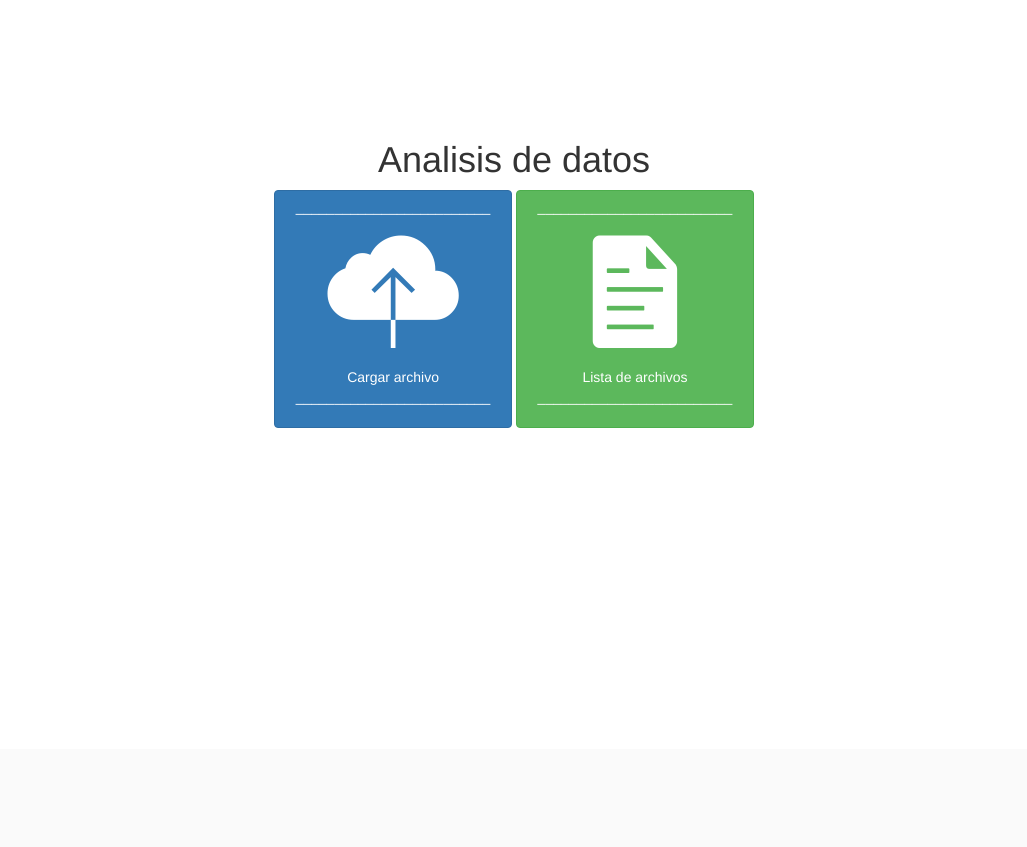
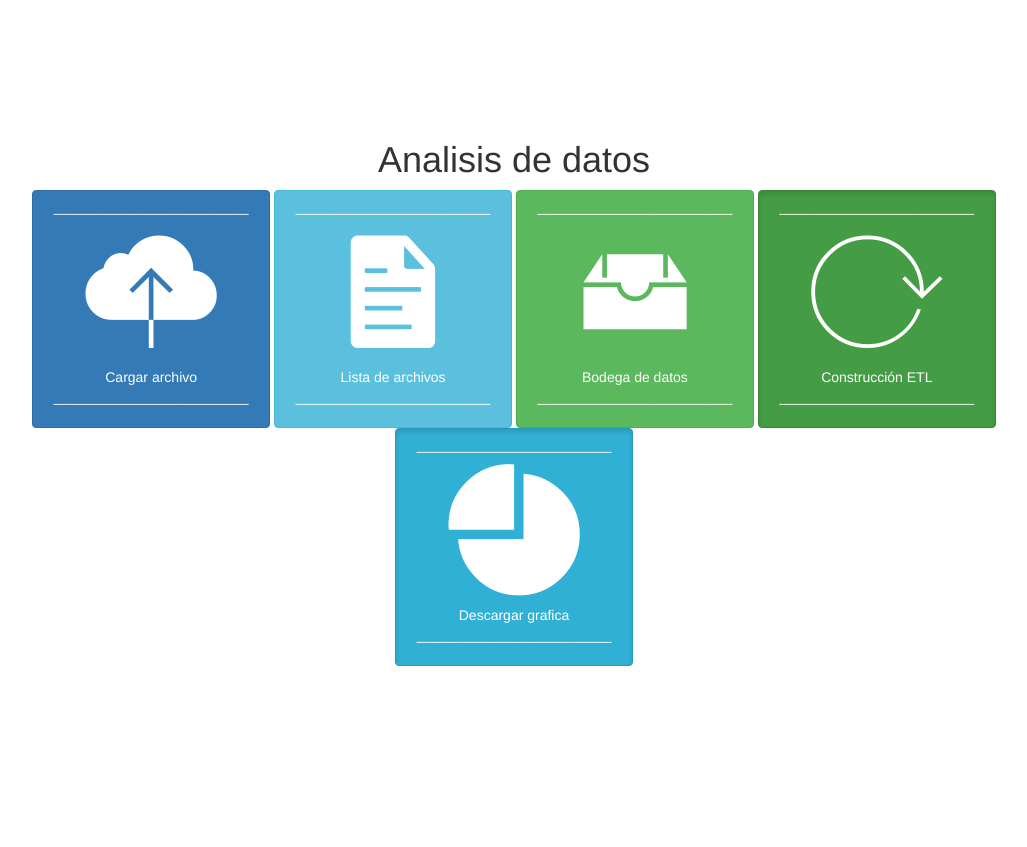
Before and after one commit to edwar/Cognos, a Django app: page /analisis/inicio/ in a window 1280 px wide. Shown: the part 51-898 px from the top of the page, without its empty margins (126-1153 px from the left). Before the commit the page ends 479 px from the top, so only its background shows below. Run offline with Django 3.2, Linux system fonts and the light colour scheme; parts of the project's set-up code (start-up, migrations or seed data) failed here and were passed over; some libraries are stand-ins or nearby versions.

Commit message:
Ultima carga

```diff
--- a/apps/analisis/templates/analisis.html
+++ b/apps/analisis/templates/analisis.html
@@ -17,7 +17,7 @@ Analisis
             <i class="ion ion-ios-cloud-upload"></i><br/>
             Cargar archivo <br>_________________________
         </a>
-        <a href="/analisis/archivos/" class="btn btn-sq-lg btn-success">
+        <a href="/analisis/archivos/" class="btn btn-sq-lg btn-info">
           _________________________ <br>
           <i class="ion ion-document-text"></i><br/>
           Lista de archivos<br>_________________________
@@ -33,11 +33,23 @@ Analisis
                <i class="ion ion-ios-people"></i><br/>
                Usuarios <br>_________________________
             </a>
-            <a href="/analisis/etl/" class="btn btn-sq-lg btn-success active">
-               _________________________ <br>
-               <i class="ion ion-ios-analytics"></i><br/>
-               ETL <br>_________________________
-            </a>
+        {% endif %}
+        <a href="/analisis/etl/" class="btn btn-sq-lg btn-success">
+           _________________________ <br>
+           <i class="ion ion-ios-filing"></i><br/>
+           Bodega de datos<br>_________________________
+        </a>
+        {% if not request.user.is_staff%}
+         <a href="#" class="btn btn-sq-lg btn-success active rotar">
+           _________________________ <br>
+           <i class="ion ion-ios-reload"></i><br/>
+           Construcción ETL<br>_________________________
+         </a>
+         <a href="/analisis/grafica/" class="btn btn-sq-lg btn-info active">
+           _________________________ <br>
+           <i class="ion ion-pie-graph"></i><br/>
+           Descargar grafica<br>_________________________
+         </a>
         {% endif %}
       </p>
     </div>
--- a/apps/analisis/templates/base-analisis.html
+++ b/apps/analisis/templates/base-analisis.html
@@ -1,3 +1,4 @@
+{% load staticfiles %}
 <!DOCTYPE html>
 <html lang="en">
 <head>
@@ -38,4 +39,5 @@
 </body>
 <script src="https://maxcdn.bootstrapcdn.com/bootstrap/3.3.7/js/bootstrap.min.js"></script>
 <script src="https://use.fontawesome.com/c6f531f13b.js"></script>
+<script src="{% static 'js/rotar.js' %}"></script>
 </html>
--- a/apps/analisis/templates/etl.html
+++ b/apps/analisis/templates/etl.html
@@ -13,7 +13,6 @@ Analisis
       <h1 class="text-center">Analisis de datos</h1>
     <div class="col-sm-4 col-sm-offset-4">
       <p>
-        {% if request.user.is_staff %}
         <div id="resp"></div>
         <div class="progress" style="display: none;">
             <div id="theBar" class="progress-bar progress-bar-info progress-bar-striped active" role="progressbar" aria-valuenow="0" aria-valuemin="0" aria-valuemax="100" style="width: 0%">
@@ -27,9 +26,8 @@ Analisis
             <div class="form-group">
                 <input size="16" type="text" placeholder="Fin" readonly class="form_datetime form-control">
             </div>
-                <button type="button" id="time" class="btn btn-lg btn-success">Ejecutar ETL <i class="fa fa-database fa-2x" aria-hidden="true"></i></button>
+            <button type="button" id="time" class="btn btn-lg btn-success">Ejecutar bodega de datos <i class="fa fa-database fa-2x" aria-hidden="true"></i></button>
         </form>
-        {% endif %}
       </p>
     </div>
   </div>
--- a/apps/analisis/urls.py
+++ b/apps/analisis/urls.py
@@ -1,5 +1,5 @@
 from django.conf.urls import url
-from .views import InicioView, login, LandingView, LogoutView, ExcelCreate, ArchivoView, UsuariosList, TodoView, DetalleView, EtlView
+from .views import InicioView, login, LandingView, LogoutView, ExcelCreate, ArchivoView, UsuariosList, TodoView, DetalleView, EtlView, GraficaView
 
 urlpatterns = [
     url(r'^$', InicioView.as_view(), name='inicio'),
@@ -11,5 +11,6 @@ urlpatterns = [
     url(r'^usuarios/$', UsuariosList.as_view()),
     url(r'^etl/$', EtlView.as_view()),
     url(r'^todo/$', TodoView.as_view()),
+    url(r'^grafica/$', GraficaView.as_view()),
     url(r'^detalle/(?P<archivo>[\w\-]+)/(?P<usuario>[\w\-]+)/$', DetalleView.as_view()),
 ]
--- a/apps/analisis/views.py
+++ b/apps/analisis/views.py
@@ -112,6 +112,10 @@ class DetalleView(View):
         usuario = self.kwargs['usuario']
         return render(request, 'todo.html', {'archivo':archivo, 'usuario':usuario})
 
+class GraficaView(View):
+    def get(self, request, *args, **kwargs):
+        return render(request, 'pdf.html')
+
 def login(request):
     if request.POST:
         username = request.POST['username']
--- a/statics/css/analisis.css
+++ b/statics/css/analisis.css
@@ -11,3 +11,12 @@
 .fa{
   font-size: 15rem;
 }
+
+.down{
+  -webkit-animation:spin 4s linear infinite;
+  -moz-animation:spin 4s linear infinite;
+  animation:spin 4s linear infinite;
+}
+@-moz-keyframes spin { 100% { -moz-transform: rotate(360deg); } }
+@-webkit-keyframes spin { 100% { -webkit-transform: rotate(360deg); } }
+@keyframes spin { 100% { -webkit-transform: rotate(360deg); transform:rotate(360deg); } }
--- /dev/null
+++ b/statics/js/rotar.js
@@ -0,0 +1,9 @@
+/**
+ * Created by Edwar Amaya on 22/10/2016.
+ */
+$(".rotar").click(function(){
+    $(".ion-ios-reload").addClass("down");
+    setTimeout(function () {
+        $(".down").toggleClass("down");
+    }, 5000);
+});
```
Also changed, not shown: apps/analisis/templates/pdf.html (added, +17 -0 lines), db.sqlite3. Lines whose indentation alone changed are shown as unchanged.
